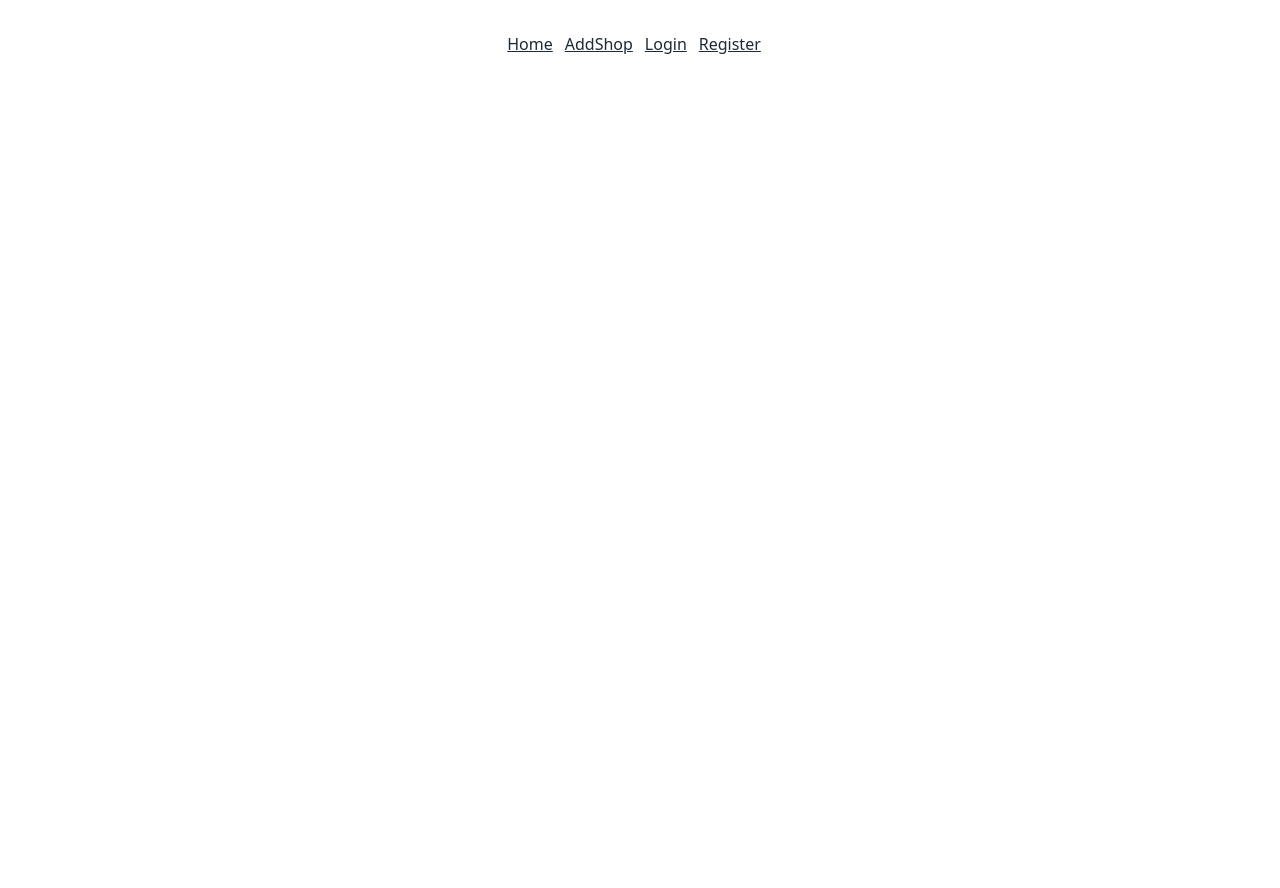
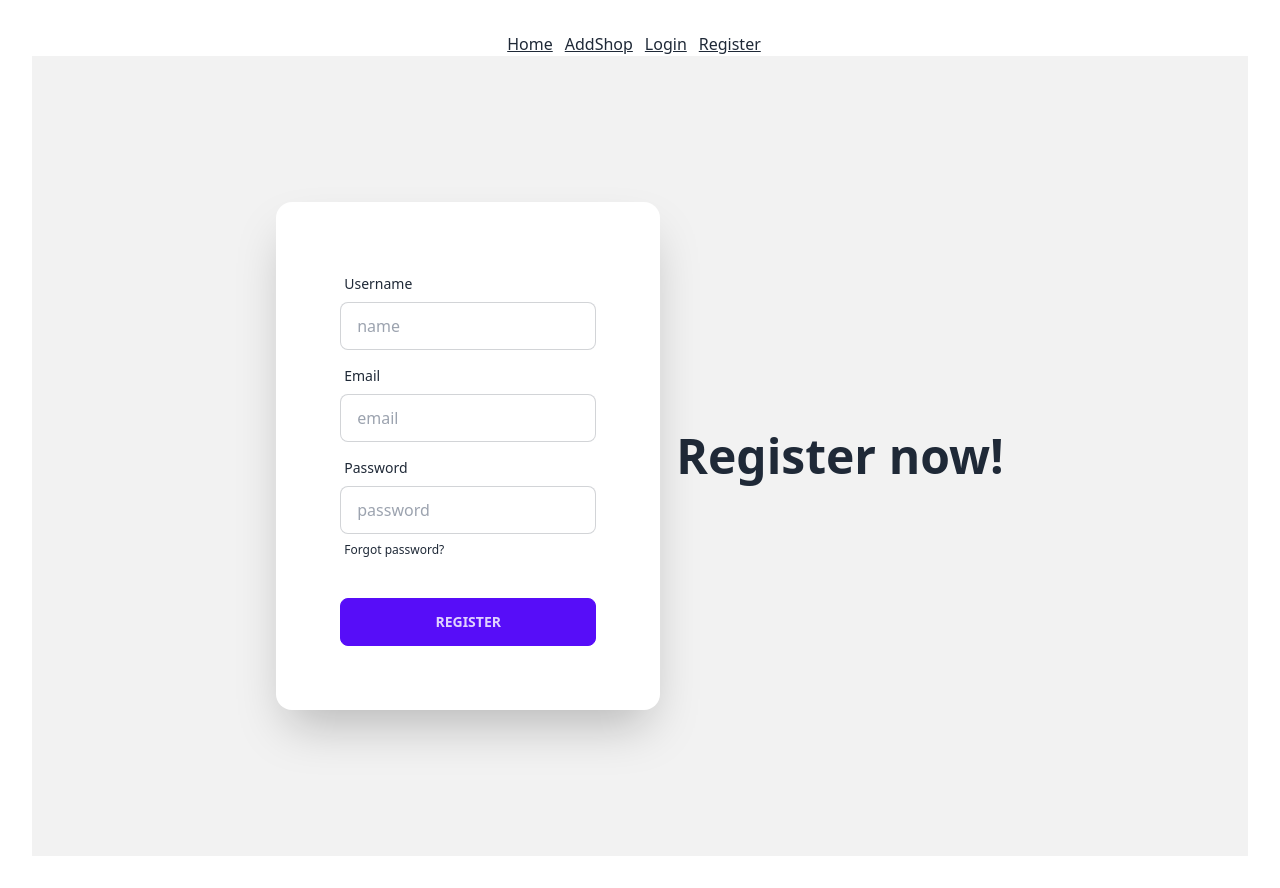
Before and after one commit to MaLiHa1321/shop-client-side, a React (Vite) app: page /register in a window 1280 px wide. Before the commit the page ends 800 px from the top, so only its background shows below. Built offline with nearby package versions, Linux system fonts and the light colour scheme.

Commit message:
user created operation are addedd

```diff
--- a/package.json
+++ b/package.json
@@ -10,6 +10,7 @@
     "preview": "vite preview"
   },
   "dependencies": {
+    "firebase": "^10.5.0",
     "localforage": "^1.10.0",
     "match-sorter": "^6.3.1",
     "react": "^18.2.0",
--- /dev/null
+++ b/src/firebase/firebase.config.js
@@ -0,0 +1,19 @@
+// Import the functions you need from the SDKs you need
+import { initializeApp } from "firebase/app";
+// TODO: Add SDKs for Firebase products that you want to use
+// https://firebase.google.com/docs/web/setup#available-libraries
+
+
+// Your web app's Firebase configuration
+const firebaseConfig = {
+  apiKey: "AIzaSyDps-JQsHpyRAer0ucvYF067fq7bvQ1TPQ",
+  authDomain: "shop-store-316ef.firebaseapp.com",
+  projectId: "shop-store-316ef",
+  storageBucket: "shop-store-316ef.appspot.com",
+  messagingSenderId: "214448549505",
+  appId: "1:214448549505:web:89b3d84fa76b9f78d56780"
+};
+
+// Initialize Firebase
+const app = initializeApp(firebaseConfig);
+export default app;
--- a/src/main.jsx
+++ b/src/main.jsx
@@ -11,6 +11,7 @@
 import Login from './pages/Login.jsx';
 import Register from './pages/Register.jsx';
 import UpdateShop from './pages/UpdateShop.jsx';
+import AuthProvider from './provide/AuthProvider.jsx';
 const router = createBrowserRouter([
   {
     path: "/",
@@ -45,6 +46,9 @@
 
 ReactDOM.createRoot(document.getElementById('root')).render(
   <React.StrictMode>
+    <AuthProvider>
+
     <RouterProvider router={router} />
+    </AuthProvider>
   </React.StrictMode>,
 )
--- a/src/pages/Login.jsx
+++ b/src/pages/Login.jsx
@@ -1,9 +1,46 @@
 import React from 'react';
 
 const Login = () => {
+
+    const handleLogin = e =>{
+        e.preventDefault()
+        const form = e.target;
+        const email = form.email.value;
+        const pass = form.password.value;
+        console.log(email,pass)
+    }
     return (
         <div>
-            <h3>Login page</h3>
+          <div className="hero min-h-screen bg-base-200">
+  <div className="hero-content flex-col lg:flex-row-reverse">
+    <div className="text-center lg:text-left">
+      <h1 className="text-5xl font-bold">Login now!</h1>
+
+    </div>
+    <div className="card flex-shrink-0 w-full max-w-sm shadow-2xl bg-base-100">
+      <form onSubmit={handleLogin} className="card-body">
+        <div className="form-control">
+          <label className="label">
+            <span className="label-text">Email</span>
+          </label>
+          <input type="email" placeholder="email" name="email" className="input input-bordered" required />
+        </div>
+        <div className="form-control">
+          <label className="label">
+            <span className="label-text">Password</span>
+          </label>
+          <input type="password" placeholder="password" name="password" className="input input-bordered" required />
+          <label className="label">
+            <a href="#" className="label-text-alt link link-hover">Forgot password?</a>
+          </label>
+        </div>
+        <div className="form-control mt-6">
+          <button className="btn btn-primary">Login</button>
+        </div>
+      </form>
+    </div>
+  </div>
+</div>
 
         </div>
     );
--- a/src/pages/Register.jsx
+++ b/src/pages/Register.jsx
@@ -1,8 +1,93 @@
-import React from 'react';
+import React, { useContext } from 'react';
+import { AuthContext } from '../provide/AuthProvider';
 
 const Register = () => {
+
+    const {CreateUser} = useContext(AuthContext)
+
+
+    const handleRegister = e =>{
+        e.preventDefault();
+        const form = e.target;
+        const name = form.name.value;
+        const email = form.email.value;
+        const password = form.password.value;
+
+        const newUser = {name,email,password}
+
+
+        CreateUser(email,password)
+        .then(res => {
+            console.log(res.user)
+            fetch('http://localhost:5000/users',{
+                method: 'POST',
+                headers: {
+                    'content-type': 'application/json'
+                },
+                body: JSON.stringify(newUser)
+            })
+            .then(res => res.json())
+            .then(data =>{
+                console.log(data)
+                if(data.insertedId){
+                    alert("user created successful")
+                    form.reset()
+                }
+            })
+        })
+        .catch(err => console.error(err))
+
+
+    }
+
+
+
+
+
+
+
+
+
+
+
     return (
         <div>
+                 <div className="hero min-h-screen bg-base-200">
+  <div className="hero-content flex-col lg:flex-row-reverse">
+    <div className="text-center lg:text-left">
+      <h1 className="text-5xl font-bold">Register now!</h1>
+
+    </div>
+    <div className="card flex-shrink-0 w-full max-w-sm shadow-2xl bg-base-100">
+      <form onSubmit={handleRegister} className="card-body">
+        <div className="form-control">
+          <label className="label">
+            <span className="label-text">Username</span>
+          </label>
+          <input type="text" placeholder="name" name="name" className="input input-bordered" required />
+        </div>
+        <div className="form-control">
+          <label className="label">
+            <span className="label-text">Email</span>
+          </label>
+          <input type="email" placeholder="email" name="email" className="input input-bordered" required />
+        </div>
+        <div className="form-control">
+          <label className="label">
+            <span className="label-text">Password</span>
+          </label>
+          <input type="password" placeholder="password" name="password" className="input input-bordered" required />
+          <label className="label">
+            <a href="#" className="label-text-alt link link-hover">Forgot password?</a>
+          </label>
+        </div>
+        <div className="form-control mt-6">
+          <button className="btn btn-primary">Register</button>
+        </div>
+      </form>
+    </div>
+  </div>
+</div>
 
         </div>
     );
--- /dev/null
+++ b/src/provide/AuthProvider.jsx
@@ -0,0 +1,30 @@
+import { createUserWithEmailAndPassword } from 'firebase/auth';
+import React, { createContext, useState } from 'react';
+import { getAuth } from "firebase/auth";
+import app from '../firebase/firebase.config';
+
+
+const auth = getAuth(app)
+
+export const AuthContext = createContext(null)
+const AuthProvider = ({children}) => {
+
+    const [user, setUser] = useState(null)
+
+    // create user
+    const CreateUser = (email,password) =>{
+        return createUserWithEmailAndPassword(auth,email,password);
+    }
+
+    const userInfo ={
+        user,
+        CreateUser
+    }
+    return (
+        <AuthContext.Provider value={userInfo}>
+            {children}
+        </AuthContext.Provider>
+    );
+};
+
+export default AuthProvider;
```
Also changed, not shown: 1 other file (tests, documents, lock files or other folders).
